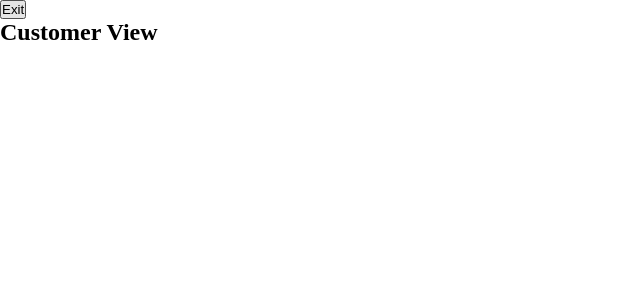
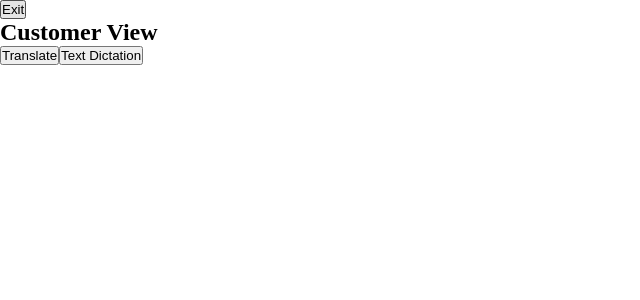
Before and after one commit to CSCE331-Fall2025-900-911/project3_gang_40, a React (Vite) app in the folder frontend/: page / in a window 1280 px wide. Both pictures are taken after a click on the button "CUSTOMER". Shown: the top 300 px of the page, without its empty margins (0-640 px from the left). Built offline with nearby package versions, Linux system fonts and the light colour scheme.

Commit message:
added buttons to customer view

```diff
--- a/frontend/src/Views/Customer/Customer.jsx
+++ b/frontend/src/Views/Customer/Customer.jsx
@@ -5,6 +5,9 @@ function Customer({ onBack }) {
     <>
       <button onClick={onBack}>Exit</button>
       <h2>Customer View</h2>
+
+      <button >Translate</button>
+      <button >Text Dictation</button>
     </>
   );
 }
```
